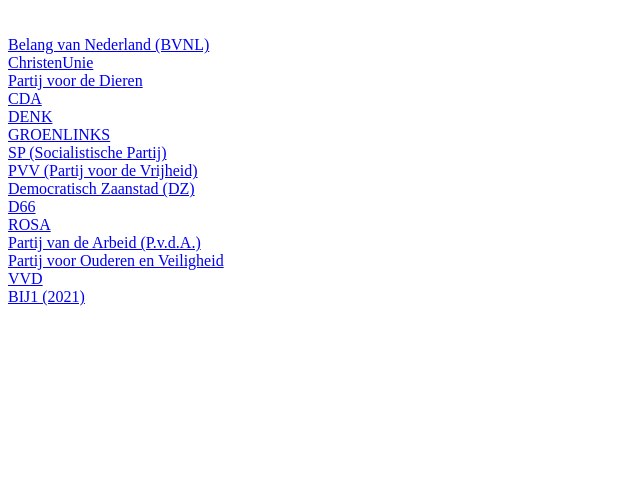
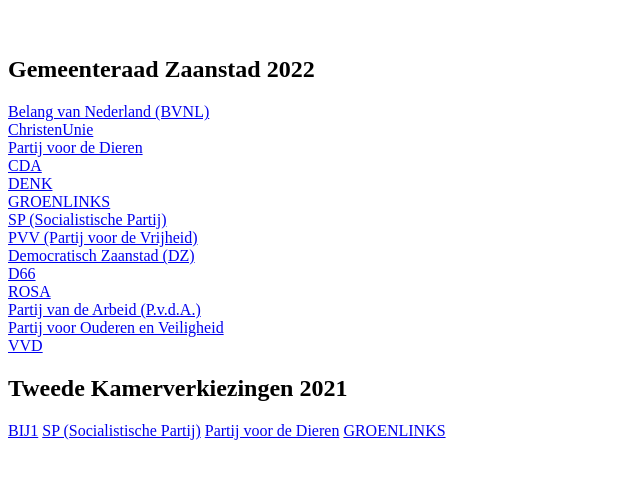
Before and after one commit to msteenhagen/verkiezingdata, a plain HTML site: page index.html in a window 1280 px wide. Shown: the part 48-526 px from the top of the page, without its empty margins (0-640 px from the left). Drawn offline with Linux system fonts and the light colour scheme.

Commit message:
Update index.html

```diff
--- a/index.html
+++ b/index.html
@@ -1,5 +1,6 @@
 <h1>Diverse kaarten met verkiezingsdata</h1>
 </br>
+<h2>Gemeenteraad Zaanstad 2022</h2>
 <a href="Belang van Nederland (BVNL).html">Belang van Nederland (BVNL)</a></br>
 <a href="ChristenUnie.html">ChristenUnie</a></br>
 <a href="Partij voor de Dieren.html">Partij voor de Dieren</a></br>
@@ -14,4 +15,8 @@
 <a href="Partij van de Arbeid (P.v.d.A.).html">Partij van de Arbeid (P.v.d.A.)</a></br>
 <a href="Partij voor Ouderen en Veiligheid.html">Partij voor Ouderen en Veiligheid</a></br>
 <a href="VVD.html">VVD</a></br>
-<a href="tw2021.html">BIJ1 (2021)</a></br>
+<h2>Tweede Kamerverkiezingen 2021</h2>
+<a href="TK-2021-BIJ1.html">BIJ1</a>
+<a href="TK-2021-SP (Socialistische Partij).html">SP (Socialistische Partij)</a>
+<a href="TK-2021-Partij voor de Dieren.html">Partij voor de Dieren</a>
+<a href="TK-2021-GROENLINKS.html">GROENLINKS</a>
```
